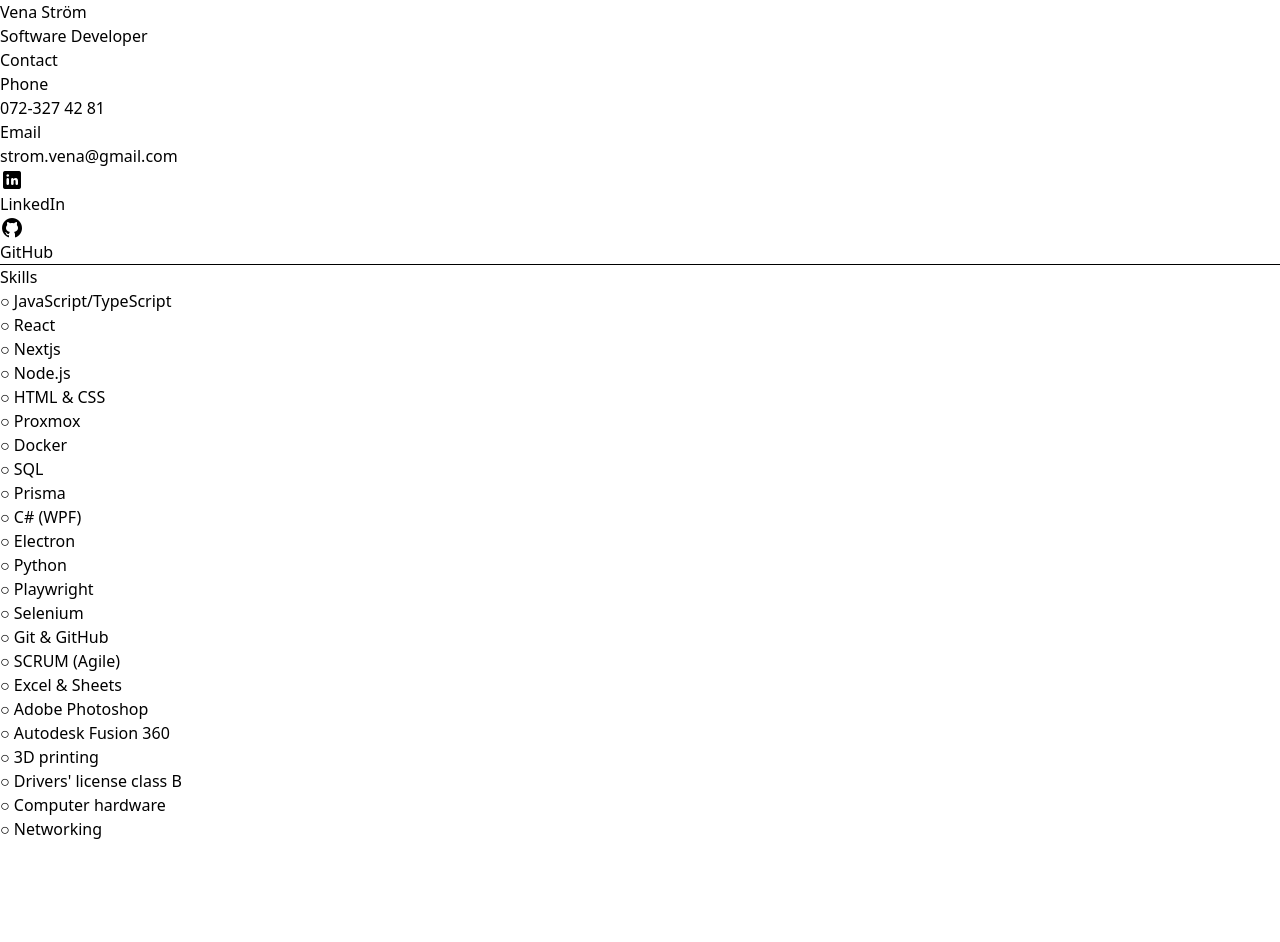
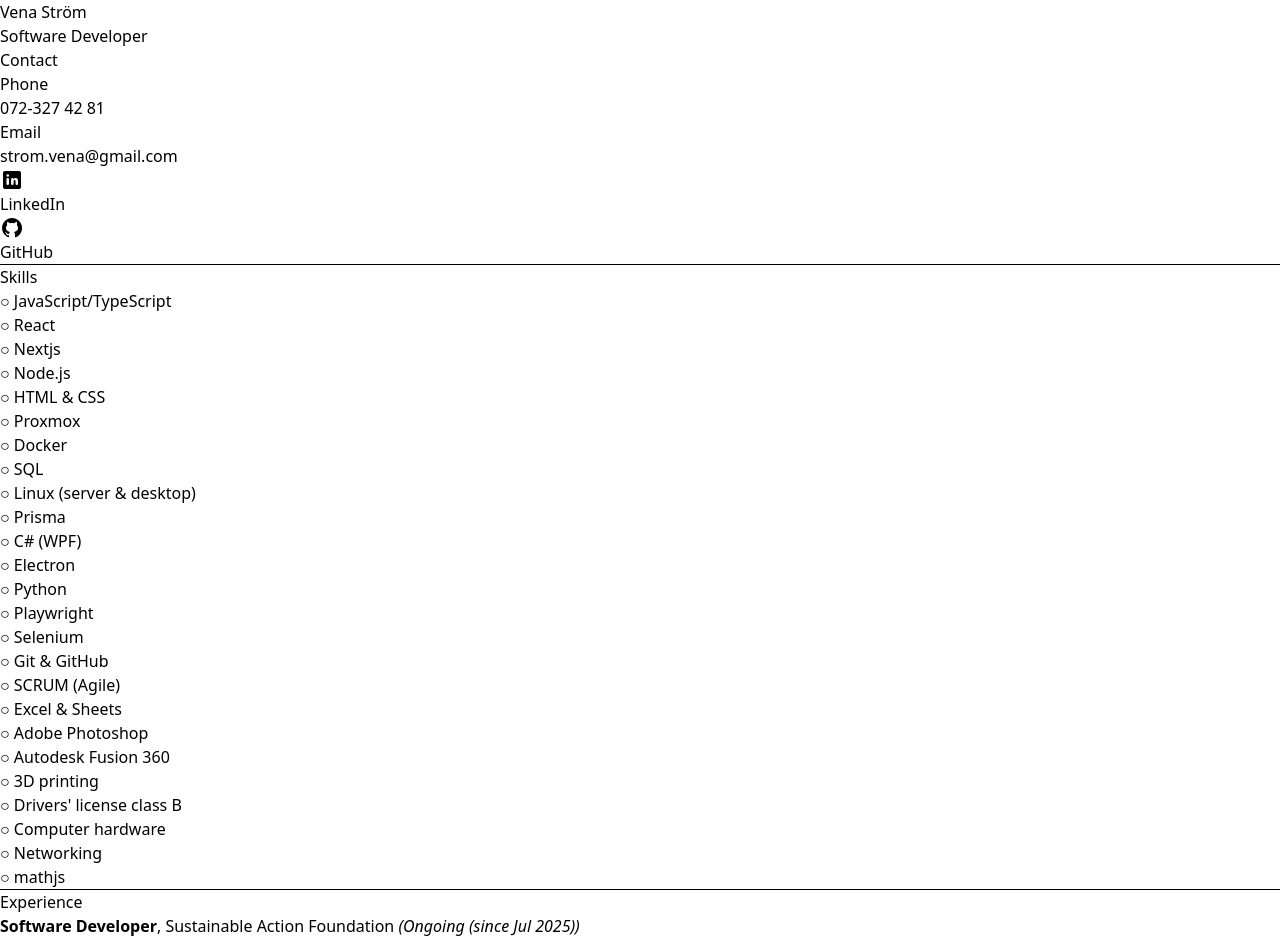
Before and after one commit to VenaStrom/VenaStrom.github.io, a React (Vite) app: page / in a window 1280 px wide. Shown: the top 942 px of the page. Before the commit the page ends 841 px from the top, so only its background shows below. Built offline with nearby package versions, Linux system fonts and the light colour scheme.

Commit message:
add info templating

```diff
--- a/src/app.tsx
+++ b/src/app.tsx
@@ -1,6 +1,7 @@
 import Contact from "./components/contact.tsx";
+import Experience from "./components/experience.tsx";
 import Skills from "./components/skills.tsx";
-import info from "./info.json" with { type: "json"};
+import { info } from "./info.tsx";
 
 export default function App() {
   return (<>
@@ -15,6 +16,10 @@
       <hr />
 
       <Skills />
+
+      <hr />
+
+      <Experience />
     </main>
   </>);
 }
--- a/src/components/contact.tsx
+++ b/src/components/contact.tsx
@@ -1,4 +1,4 @@
-import info from "../info.json" with { type: "json"};
+import { info } from "../info.tsx";
 
 export default function Contact({ className = "" }: { className?: string }) {
   return (
--- /dev/null
+++ b/src/components/experience.tsx
@@ -0,0 +1,17 @@
+import { info } from "../info.tsx";
+
+export default function Experience({ className = "" }: { className?: string }) {
+  return (
+    <section className={className}>
+      <h3>Experience</h3>
+
+      <ul>
+        {info.experiences.map((exp, i) =>
+          <li key={`experience-${i}`}>
+            <strong>{exp.position}</strong>, {exp.company} <em>({exp.dateSpan})</em>
+          </li>
+        )}
+      </ul>
+    </section>
+  );
+}
--- a/src/components/skills.tsx
+++ b/src/components/skills.tsx
@@ -1,4 +1,4 @@
-import info from "../info.json" with { type: "json"};
+import { info } from "../info.tsx";
 
 export default function Skills({ className = "" }: { className?: string }) {
   return (
--- /dev/null
+++ b/src/components/volunteering.tsx
@@ -0,0 +1,9 @@
+import { info } from "../info.tsx";
+
+export default function Volunteering({ className = "" }: { className?: string }) {
+  return (<>
+    <h3>Volunteering</h3>
+
+
+  </>);
+}
--- a/src/info.json
+++ /dev/null
@@ -1,38 +0,0 @@
-{
-  "name": "Vena",
-  "surname": "Ström",
-  "fullName": "Vena Ström",
-  "title": "Software Developer",
-  "phone": "072-327 42 81",
-  "phoneLink": "+46723274281",
-  "email": "strom.vena@gmail.com",
-  "emailLink": "strom.vena+portfolio@gmail.com",
-  "linkedinLink": "https://www.linkedin.com/in/vena-ström-74b618332",
-  "githubLink": "https://github.com/VenaStrom",
-  "skills": [
-    "JavaScript/TypeScript",
-    "React",
-    "Nextjs",
-    "Node.js",
-    "HTML & CSS",
-    "Proxmox",
-    "Docker",
-    "SQL",
-    "Prisma",
-    "C# (WPF)",
-    "Electron",
-    "Python",
-    "Playwright",
-    "Selenium",
-    "Git & GitHub",
-    "SCRUM (Agile)",
-    "Excel & Sheets",
-    "Adobe Photoshop",
-    "Autodesk Fusion 360",
-    "3D printing",
-    "Drivers' license class B",
-    "Computer hardware",
-    "Networking"
-  ],
-  "experiences": []
-}
--- /dev/null
+++ b/src/info.tsx
@@ -0,0 +1,123 @@
+import { ReactNode } from "react";
+
+export const info: {
+  name: string;
+  surname: string;
+  fullName: string;
+  title: string;
+  subtitle?: string;
+  phone: string;
+  phoneLink: string;
+  email: string;
+  emailLink: string;
+  linkedinLink: string;
+  githubLink: string;
+  skills: string[];
+  experiences: {
+    company: string;
+    position: string;
+    dateSpan: string; // E.g. "Aug 2020 - Dec 2021" or "2020 - Present"
+    description: string | ReactNode;
+  }[];
+  volunteering: {
+    organization: string;
+    role: string;
+    dateSpan: string; // E.g. "Aug 2020 - Dec 2021" or "2020 - Present"
+    description: string | ReactNode;
+  }[];
+} = {
+  name: "Vena",
+  surname: "Ström",
+  fullName: "Vena Ström",
+  title: "Software Developer",
+  subtitle: "Gymnasieingenjör",
+  phone: "072-327 42 81",
+  phoneLink: "+46723274281",
+  email: "strom.vena@gmail.com",
+  emailLink: "strom.vena+portfolio@gmail.com",
+  linkedinLink: "https://www.linkedin.com/in/vena-ström-74b618332",
+  githubLink: "https://github.com/VenaStrom",
+  skills: [
+    "JavaScript/TypeScript",
+    "React",
+    "Nextjs",
+    "Node.js",
+    "HTML & CSS",
+    "Proxmox",
+    "Docker",
+    "SQL",
+    "Linux (server & desktop)",
+    "Prisma",
+    "C# (WPF)",
+    "Electron",
+    "Python",
+    "Playwright",
+    "Selenium",
+    "Git & GitHub",
+    "SCRUM (Agile)",
+    "Excel & Sheets",
+    "Adobe Photoshop",
+    "Autodesk Fusion 360",
+    "3D printing",
+    "Drivers' license class B",
+    "Computer hardware",
+    "Networking",
+    "mathjs",
+  ],
+  experiences: [
+    {
+      company: "Sustainable Action Foundation",
+      position: "Software Developer",
+      dateSpan: "Ongoing (since Jul 2025)",
+      description: <>
+        After my internship I continued to work at <a href="https://sustainable-action.org/" target="_blank">SAF</a> during the summer and then part-time during my studies.
+        I have mainly worked on the recipe system for the tool <a href="https://verktyg.koordineradklimatomställning.se/" target="_blank">Eco-Planner</a>.
+        It leverages mathjs and a custom parser to allow users to apply and/or create convenient forumlas to inherit data from various data sources to streamline data entry and analysis.
+      </>,
+    },
+    {
+      company: "Sustainable Action Foundation",
+      position: "Software Developer Intern",
+      dateSpan: "10 weeks (Feb 2025 - Apr 2025)",
+      description: <>
+        During my 10 weeks at <a href="https://sustainable-action.org/" target="_blank">SAF</a>
+        I worked on the tool <a href="https://verktyg.koordineradklimatomställning.se/" target="_blank">Eco-Planner</a>.
+        I was solely responsible for the internationalization and translation of the entire app using <a href="https://www.i18next.com/" target="_blank">i18next</a>.
+        Work was also done to improve the automated testing of the app using <a href="https://playwright.dev/" target="_blank">Playwright</a>.
+      </>,
+    },
+  ],
+  volunteering: [
+    {
+      organization: "SATURNUS AU",
+      role: "President (Ordförande)",
+      dateSpan: "Dec 2022 - Nov 2024",
+      description: <>
+        <a href="https://www.astronomiskungdom.se/" target="_blank">Astronomisk Ungdom</a> is a youth
+        organization that encourages curiosity about astronomy and space. SATURNUS is a local sub-organization
+        with the same goal. I initially served as the accountant and then led it
+        from October 2023 to November 2024.
+      </>,
+    },
+    {
+      organization: "Stockholm Trekkers",
+      role: "Technician",
+      dateSpan: "Mar 2024 - Present",
+      description: <>
+        <a href="https://www.stockholmtrekkers.se" target="_blank">Stockholm Trekkers</a> is non-profit organization that brings sci-fi and especially Star Trek fans together.
+        I help developed new workflows and procedures for making playlists to watch during the meets and preparing the video and audio equipment on-site.
+      </>,
+    },
+    {
+      organization: "NTI Gymnasiet",
+      role: "School Ambassador",
+      dateSpan: "Oct 2022 - Jun 2025",
+      description: <>
+        NTI-gymnasiet has a program where students can become ambassadors for the school to represent
+        it at events such as <a href="https://www.uppsala.se/kampanjsidor/gymnasiemassan/" target="_blank">Gymnasiemässan</a> and <a href="https://ntigymnasiet.se/uppsala/oppet-hus/" target="_blank">open houses</a>.
+        If you are selected to the program you attend a workshop/course in Stockholm about public speaking and presentation skills.
+
+      </>,
+    },
+  ],
+} as const;
```
Also changed, not shown: 1 other file (tests, documents, lock files or other folders).
